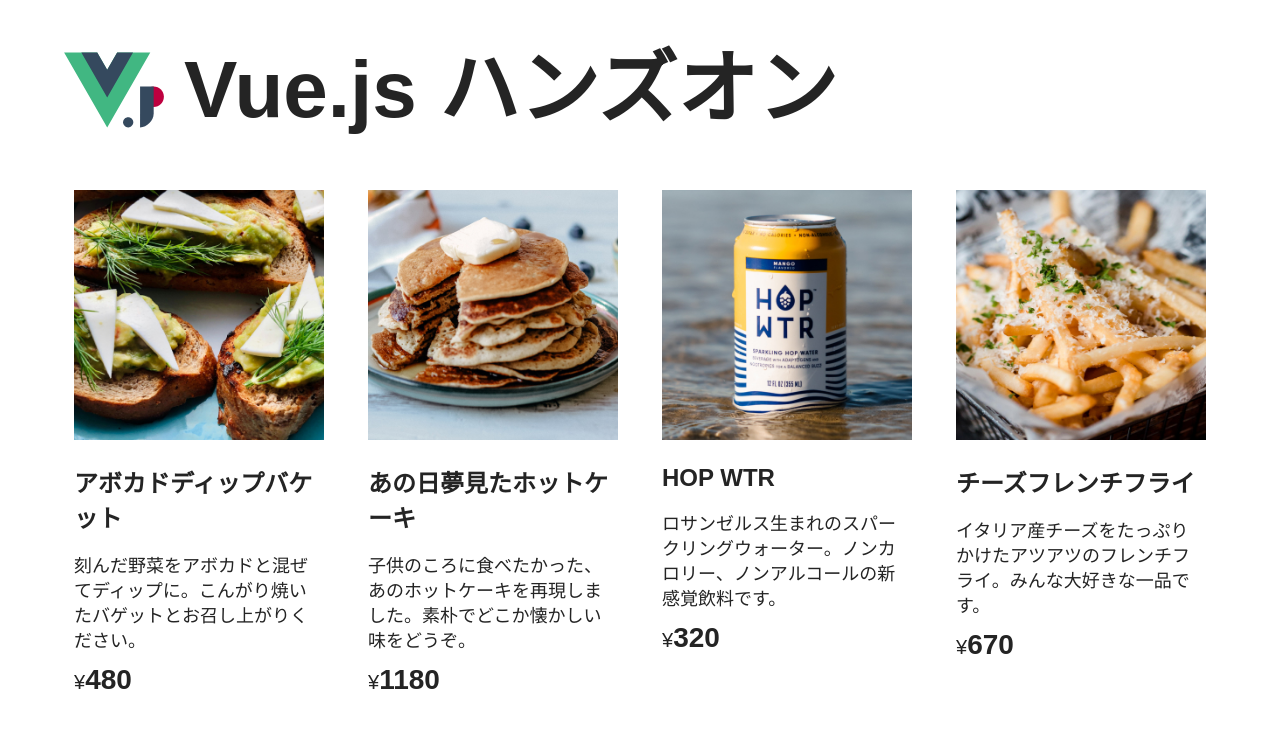
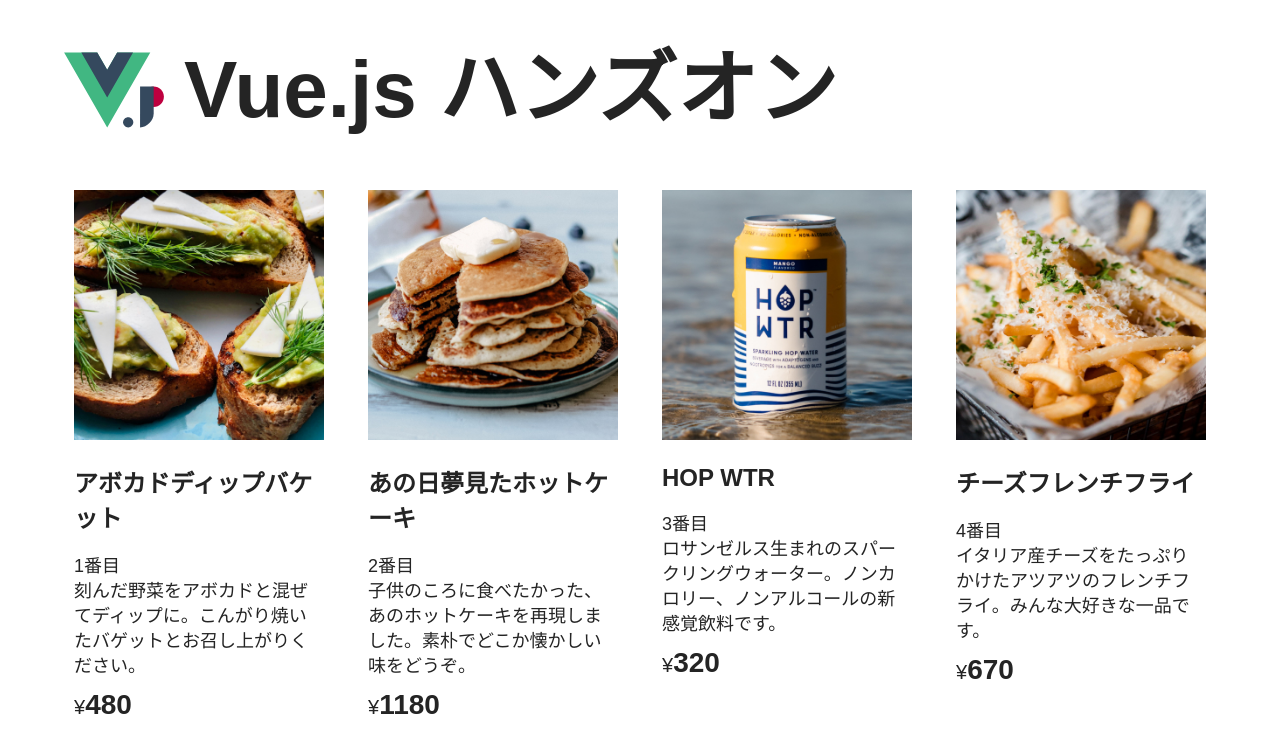
Before and after one commit to kannna5296/vuefes-2023-handson, a Vue app: page / in a window 1280 px wide. Shown: the top 752 px of the page. Built offline with nearby package versions, Linux system fonts and the light colour scheme.

Commit message:
プラスワンやってみる

```diff
--- a/src/App.vue
+++ b/src/App.vue
@@ -43,13 +43,15 @@
     <h1>Vue.js ハンズオン</h1>
   </header>
   <main class="main">
-    <template v-for="item in items" :key="item.id">
+    <template v-for="(item, index) in items" :key="item.id">
       <div class="item">
         <div class="thumbnail">
           <img :src="item.image" alt="" />
         </div>
         <div class="description">
           <h2>{{ item.name }}</h2>
+          <!-- プラスワン -->
+          <p>{{ index + 1 }}番目</p>
           <p>{{ item.description }}</p>
           <span
             >¥<span class="price">{{ item.price }}</span></span
@@ -142,3 +144,10 @@
   font-weight: bold;
 }
 </style>
+
+<!-- const tasks = ref({
+  taskA: 'タスクA',
+  taskB: 'タスクB',
+  taskC: 'タスクC',
+})
+オブジェクトも使える(key,valueもとれる) -->
```
